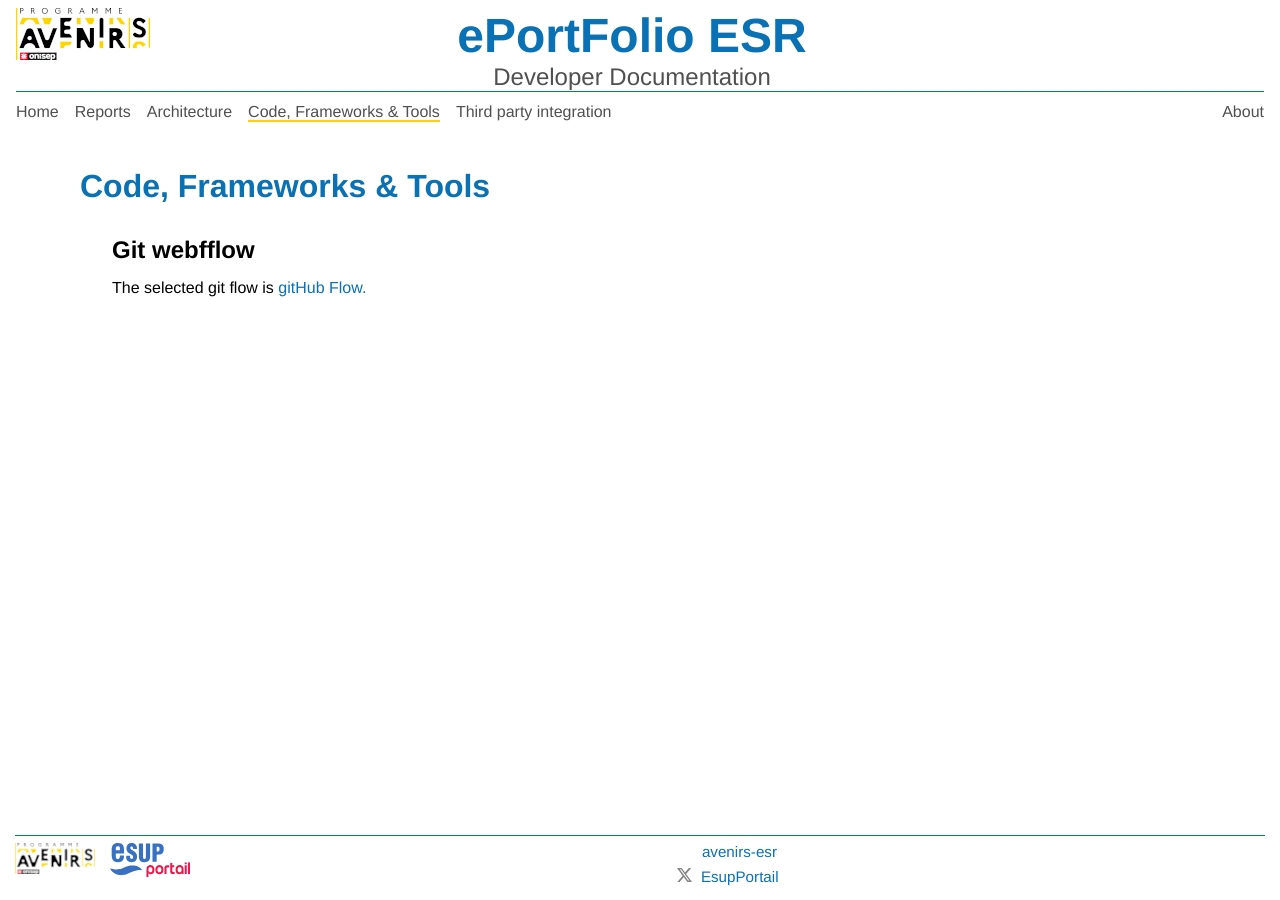
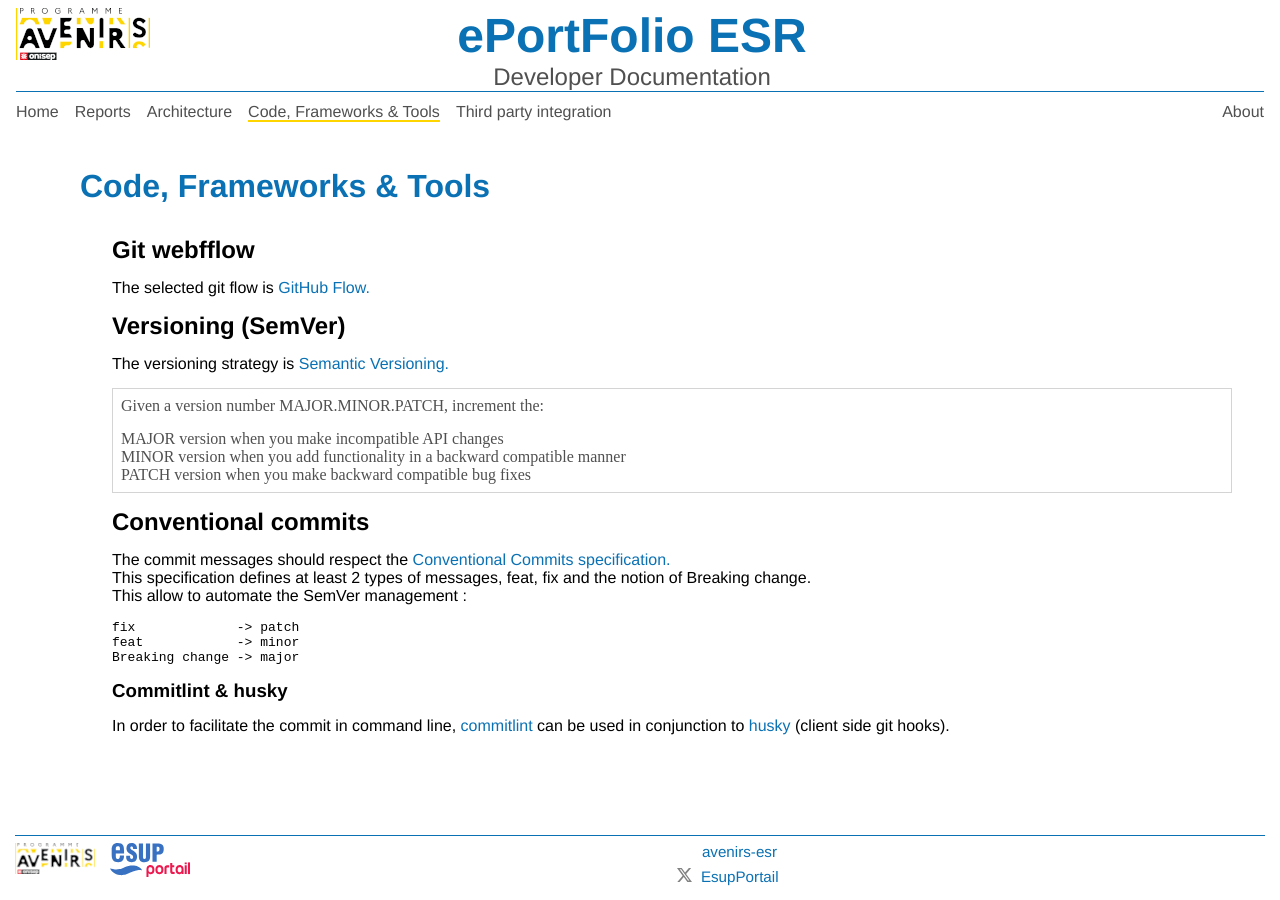
Before and after one commit to giraudin/dev-doc, a Jekyll site: the page built from pages/code-frameworks-tools/code-frameorks-tools.markdown, in a window 1280 px wide. Built offline with Jekyll 4.4.1, drawn with Linux system fonts in a browser that asks for light colours.

Commit message:
docs: code, frameworks and tools content

```diff
--- a/pages/code-frameworks-tools/code-frameorks-tools.markdown
+++ b/pages/code-frameworks-tools/code-frameorks-tools.markdown
@@ -9,4 +9,25 @@ order: 30
 
 
 ## Git webfflow
-The selected git flow is [gitHub Flow.](https://docs.github.com/en/get-started/quickstart/github-flow){:target="_blank"}
+The selected git flow is [GitHub Flow.](https://docs.github.com/en/get-started/quickstart/github-flow){:target="_blank"}
+
+## Versioning (SemVer)
+The versioning strategy is [Semantic Versioning.](https://semver.org/#semantic-versioning-200){:target="_blank"}
+
+>   Given a version number MAJOR.MINOR.PATCH, increment the:
+>
+>    MAJOR version when you make incompatible API changes\
+>    MINOR version when you add functionality in a backward compatible manner\
+>    PATCH version when you make backward compatible bug fixes
+
+## Conventional commits
+The commit messages should respect the [Conventional Commits specification.](https://www.conventionalcommits.org/en/v1.0.0/){:target="_blank"}\
+This specification defines at least 2 types of messages, feat, fix and the notion of Breaking change. \
+This allow to automate the SemVer management :
+
+    fix             -> patch
+    feat            -> minor
+    Breaking change -> major
+
+### Commitlint & husky
+In order to facilitate the commit in command line, [commitlint](https://github.com/conventional-changelog/commitlint){:target="_blank"} can be used in conjunction to [husky](https://typicode.github.io/husky/){:target="_blank"} (client side git hooks).
```
